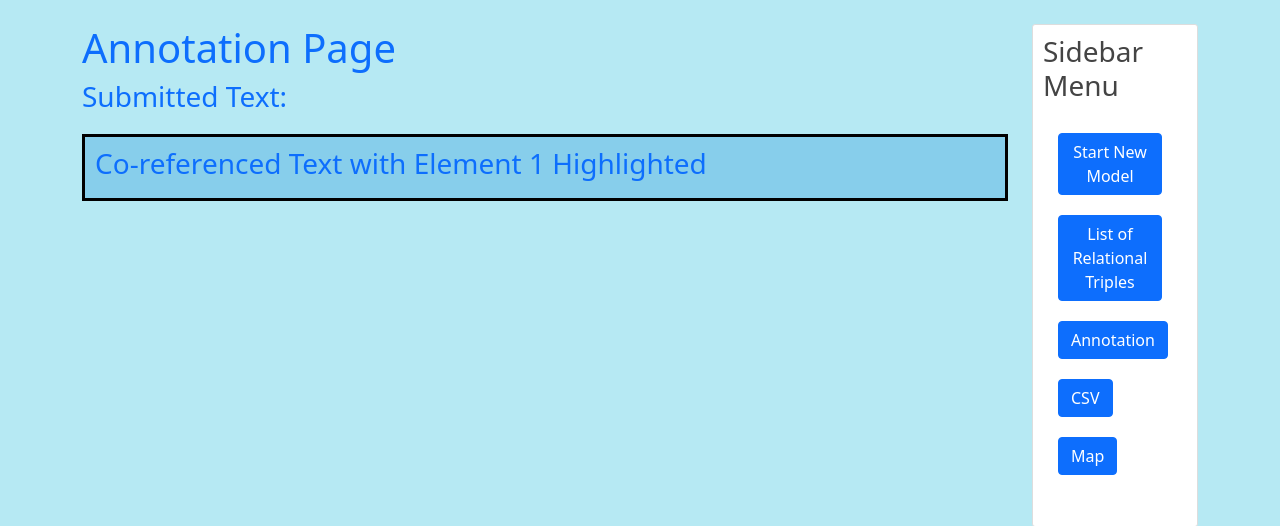
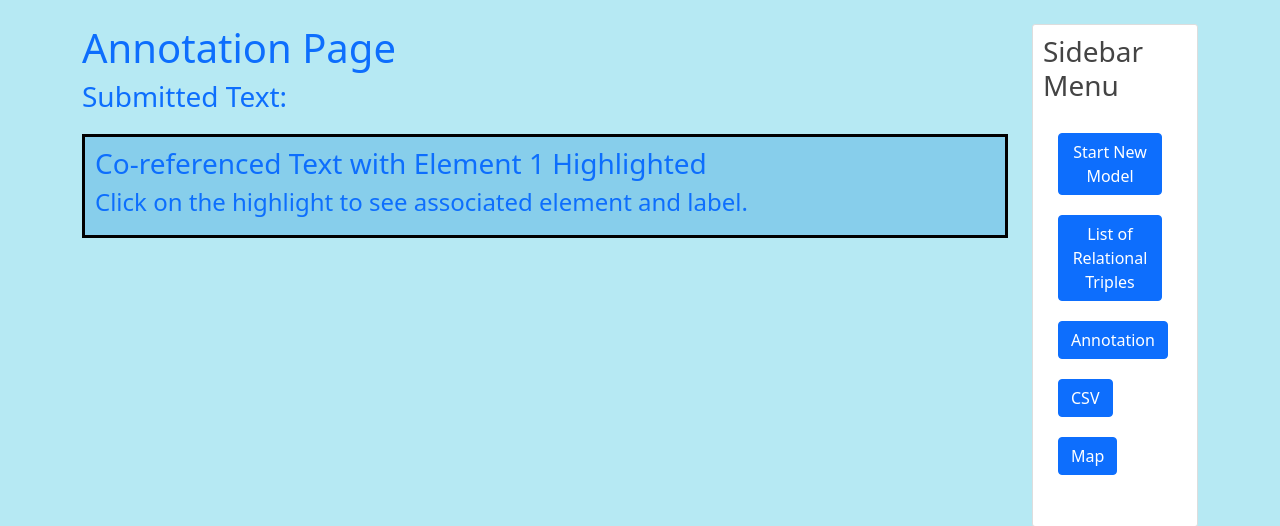
Before and after one commit to asakura000/rel_ext_proto_1, a Flask app: template templates/annotation.html in a window 1280 px wide. Shown: the part 56-582 px from the top of the page. Run offline with Flask 2, Linux system fonts and the light colour scheme; the template is opened without the code that fills it, so the values that code supplies are empty.

Commit message:
add text to annot page

```diff
--- a/templates/annotation.html
+++ b/templates/annotation.html
@@ -10,6 +10,7 @@
 
 	<div class="test-box">
 		<h3 class="text-primary"> Co-referenced Text with Element 1 Highlighted </h3>
+		<h4 class="text-primary"> Click on the highlight to see associated element and label. </h4>
 	{% for this_dict in to_html %}
 		{% set sent = this_dict['sentence'] %}
 		{% for yellow in this_dict['yellows'] %}
```
